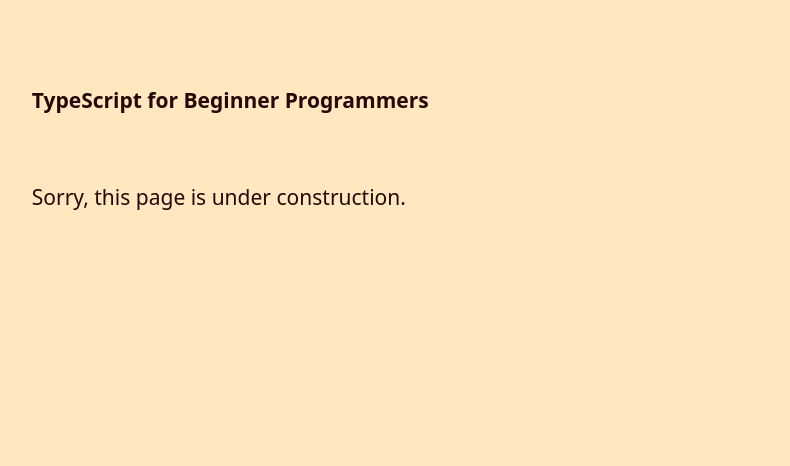
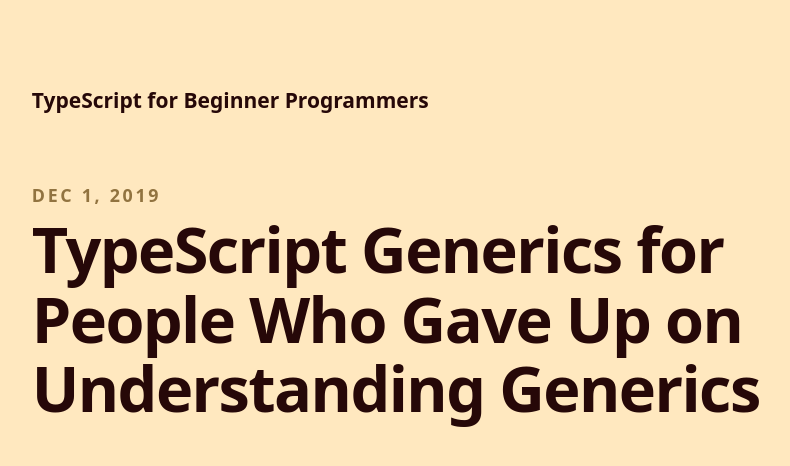
Before and after one commit to chibicode/TypeScript-for-Beginner-Programmers, a Next.js app: page /generics in a window 1280 px wide. Shown: the top 466 px of the page, without its empty margins (244-1034 px from the left). Built offline with nearby package versions, Linux system fonts and the light colour scheme.

Commit message:
Post page title

```diff
--- a/src/components/BubbleQuotes.tsx
+++ b/src/components/BubbleQuotes.tsx
@@ -25,7 +25,7 @@
         margin-bottom: ${spaces(1.75, true)};
         ${ns} {
           font-size: ${size === 'lg' ? fontSizes(1.2) : fontSizes(1)};
-          line-height: ${size === 'lg' ? lineHeights(1.5) : lineHeights(1.6)};
+          line-height: ${size === 'lg' ? lineHeights(1.2) : lineHeights(1)};
         }
       `}
     >
--- a/src/components/GlobalStyles.tsx
+++ b/src/components/GlobalStyles.tsx
@@ -16,7 +16,7 @@
               font-size: 18px;
               color: ${colors('black')};
               background: ${colors('lightYellow2')};
-              line-height: ${lineHeights(1.6)};
+              line-height: ${lineHeights(1)};
             }
 
             body {
--- a/src/components/Header.tsx
+++ b/src/components/Header.tsx
@@ -6,14 +6,17 @@
 import InternalLink from 'src/components/InternalLink'
 
 const LogoLink = ({ children, ...props }: JSX.IntrinsicElements['h2']) => {
-  const { colors } = useTheme()
+  const { colors, spaces } = useTheme()
   return (
     <h2 {...props}>
       <InternalLink
         css={css`
           text-decoration: none;
+          display: inline-block;
+          padding: ${spaces(0.25)};
+          margin: ${spaces('-0.25')};
           &:hover {
-            background: ${colors('lightYellow1')};
+            background-color: ${colors('lightYellow1')};
           }
         `}
         href="/"
@@ -42,12 +45,12 @@
       <Component
         css={css`
           margin: 0;
-          line-height: ${useH1 ? lineHeights(1.1) : 'inherit'};
+          line-height: ${useH1 ? lineHeights(3) : 'inherit'};
           font-size: ${fontSizes(useH1 ? 3 : 1)};
           letter-spacing: ${useH1 ? letterSpacings('title') : 0};
 
           ${ns} {
-            line-height: ${useH1 ? lineHeights(1) : 'inherit'};
+            line-height: ${useH1 ? lineHeights(5) : 'inherit'};
             font-size: ${fontSizes(useH1 ? 5 : 1)};
           }
         `}
--- a/src/components/PostPage.tsx
+++ b/src/components/PostPage.tsx
@@ -1,10 +1,11 @@
-import React from 'react'
+/** @jsx jsx */
+import { css, jsx } from '@emotion/core'
 import Head from 'next/head'
 import Page from 'src/components/Page'
-import { P } from 'src/components/ContentTags'
 import { siteTitle, baseUrl } from 'src/lib/meta'
 import { articlesData } from 'src/lib/articles'
-import { dateSchemaString } from 'src/lib/date'
+import { dateString, dateSchemaString } from 'src/lib/date'
+import useTheme from 'src/hooks/useTheme'
 
 const PostPage = ({
   articleKey
@@ -15,6 +16,14 @@
   const description = articlesData[articleKey]['description']
   const title = articlesData[articleKey]['title']
   const ogImage = `${baseUrl}/images/og-${articlesData[articleKey]['ogImage']}.png`
+  const {
+    colors,
+    fontSizes,
+    ns,
+    lineHeights,
+    letterSpacings,
+    spaces
+  } = useTheme()
 
   return (
     <Page index={false}>
@@ -33,7 +42,36 @@
           content={dateSchemaString(articlesData[articleKey]['date'])}
         />
       </Head>
-      <P>Sorry, this page is under construction.</P>
+      <div
+        css={css`
+          font-size: ${fontSizes(0.85)};
+          font-weight: bold;
+          letter-spacing: ${letterSpacings('wide')};
+          text-transform: uppercase;
+          color: ${colors('brown')};
+          font-size: ${fontSizes(0.85)};
+          margin-bottom: ${spaces(0.25)};
+        `}
+      >
+        <time dateTime={dateSchemaString(articlesData[articleKey]['date'])}>
+          {dateString(articlesData[articleKey]['date'])}
+        </time>
+      </div>
+      <h1
+        css={css`
+          margin: 0 0 ${spaces(1)};
+          line-height: ${lineHeights(2)};
+          font-size: ${fontSizes(2)};
+          letter-spacing: ${letterSpacings('title')};
+
+          ${ns} {
+            line-height: ${lineHeights(3)};
+            font-size: ${fontSizes(3)};
+          }
+        `}
+      >
+        {title}
+      </h1>
     </Page>
   )
 }
--- a/src/lib/theme/letterSpacings.ts
+++ b/src/lib/theme/letterSpacings.ts
@@ -1,6 +1,6 @@
 export const allLetterSpacings = {
   title: '-0.025em',
-  wide: '0.2em'
+  wide: '0.15em'
 }
 
 const letterSpacings = (x: keyof typeof allLetterSpacings) =>
--- a/src/lib/theme/lineHeights.ts
+++ b/src/lib/theme/lineHeights.ts
@@ -1,11 +1,19 @@
+import { allFontSizes } from 'src/lib/theme/fontSizes'
+
 export const allLineHeights = {
-  1: 1,
-  1.1: 1.1,
-  1.3: 1.3,
-  1.5: 1.5,
-  1.6: 1.6
+  0.75: 1.6,
+  0.85: 1.6,
+  1: 1.6,
+  1.2: 1.5,
+  1.4: 1.4,
+  1.6: 1.3,
+  2: 1.25,
+  2.5: 1.2,
+  3: 1.1,
+  4: 1,
+  5: 1
 }
 
-const lineHeights = (x: keyof typeof allLineHeights) => allLineHeights[x]
+const lineHeights = (x: keyof typeof allFontSizes) => allLineHeights[x]
 
 export default lineHeights
```
Also changed, not shown: src/pages/index.tsx (+4 -3 lines).
